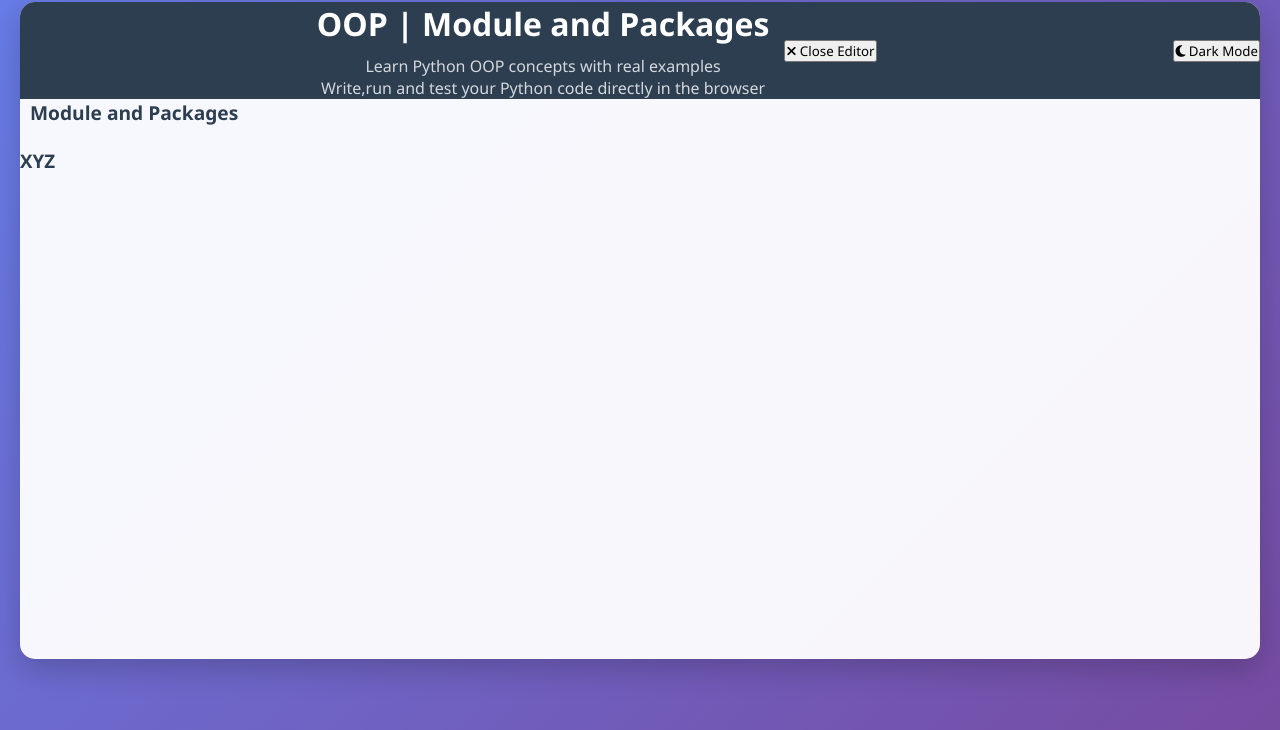
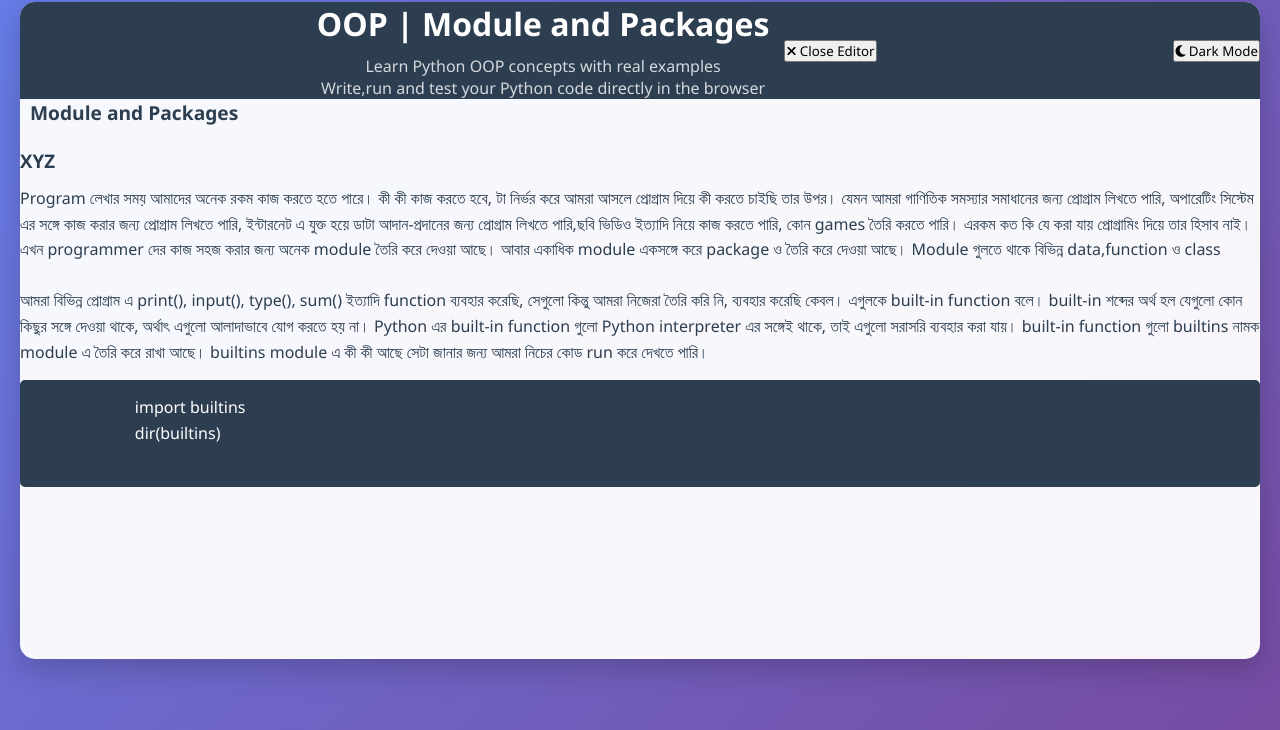
Before and after one commit to rezasdsju/satbeta, a Django app: page /python-runner/ in a window 1280 px wide. Shown: the part 70-800 px from the top of the page. Run offline with Django 5.2, Linux system fonts and the light colour scheme; some libraries are stand-ins or nearby versions.

Commit message:
css updated 2

```diff
--- a/home/templates/home/programming/python_runner_0.html
+++ b/home/templates/home/programming/python_runner_0.html
@@ -91,6 +91,18 @@
     margin-top: 20px;
     margin-bottom: 10px;
 }
+.discussion-content p {
+    margin-bottom: 15px;
+    color: #2c3e50;
+}
+.discussion-content pre {
+    background-color: #2c3e50;
+    color: white;
+    padding: 15px;
+    border-radius: 5px;
+    overflow-x: auto;
+    margin: 15px 0;
+}
 </style>
 {% endblock %}
 {% block content %}
@@ -120,6 +132,18 @@
                 </h2>
                 <div class="discussion-content">
                     <h3> XYZ</h3>
+                    <p>Program লেখার সময় আমাদের অনেক রকম কাজ করতে হতে পারে। কী কী কাজ করতে হবে, টা নির্ভর করে আমরা আসলে প্রোগ্রাম দিয়ে কী করতে চাইছি তার উপর। যেমন আমরা গাণিতিক সমস্যার সমাধানের জন্য প্রোগ্রাম লিখতে পারি, অপারেটিং সিস্টেম এর সঙ্গে কাজ করার জন্য
+                        প্রোগ্রাম লিখতে পারি, ইন্টারনেট এ যুক্ত হয়ে ডাটা আদান-প্রদানের জন্য প্রোগ্রাম লিখতে পারি,ছবি ভিডিও ইত্যাদি নিয়ে কাজ করতে পারি, কোন games তৈরি করতে পারি। এরকম কত কি যে করা যায় প্রোগ্রামিং দিয়ে তার হিসাব নাই।
+                        এখন programmer দের কাজ সহজ করার জন্য অনেক module তৈরি করে দেওয়া আছে। আবার একাধিক module একসঙ্গে করে package ও তৈরি করে দেওয়া আছে।
+                        Module গুলতে থাকে বিভিন্ন data,function ও class<br><br>
+                        আমরা বিভিন্ন প্রোগ্রাম এ print(), input(), type(), sum() ইত্যাদি function ব্যবহার করেছি, সেগুলো কিন্তু আমরা নিজেরা তৈরি করি নি, ব্যবহার করেছি কেবল। এগুলকে built-in function বলে।
+                        built-in শব্দের অর্থ হল যেগুলো কোন কিছুর সঙ্গে দেওয়া থাকে, অর্থাৎ এগুলো আলাদাভাবে যোগ করতে হয় না। Python এর built-in function গুলো Python interpreter এর সঙ্গেই থাকে, তাই এগুলো সরাসরি ব্যবহার করা যায়। built-in function গুলো builtins নামক module এ তৈরি করে রাখা আছে।
+                        builtins module এ কী কী আছে সেটা জানার জন্য আমরা নিচের কোড run করে দেখতে পারি।
+                    </p>
+                    <pre>
+                        import builtins
+                        dir(builtins)
+                    </pre>
                 </div>
             </div>
         </div>
```
